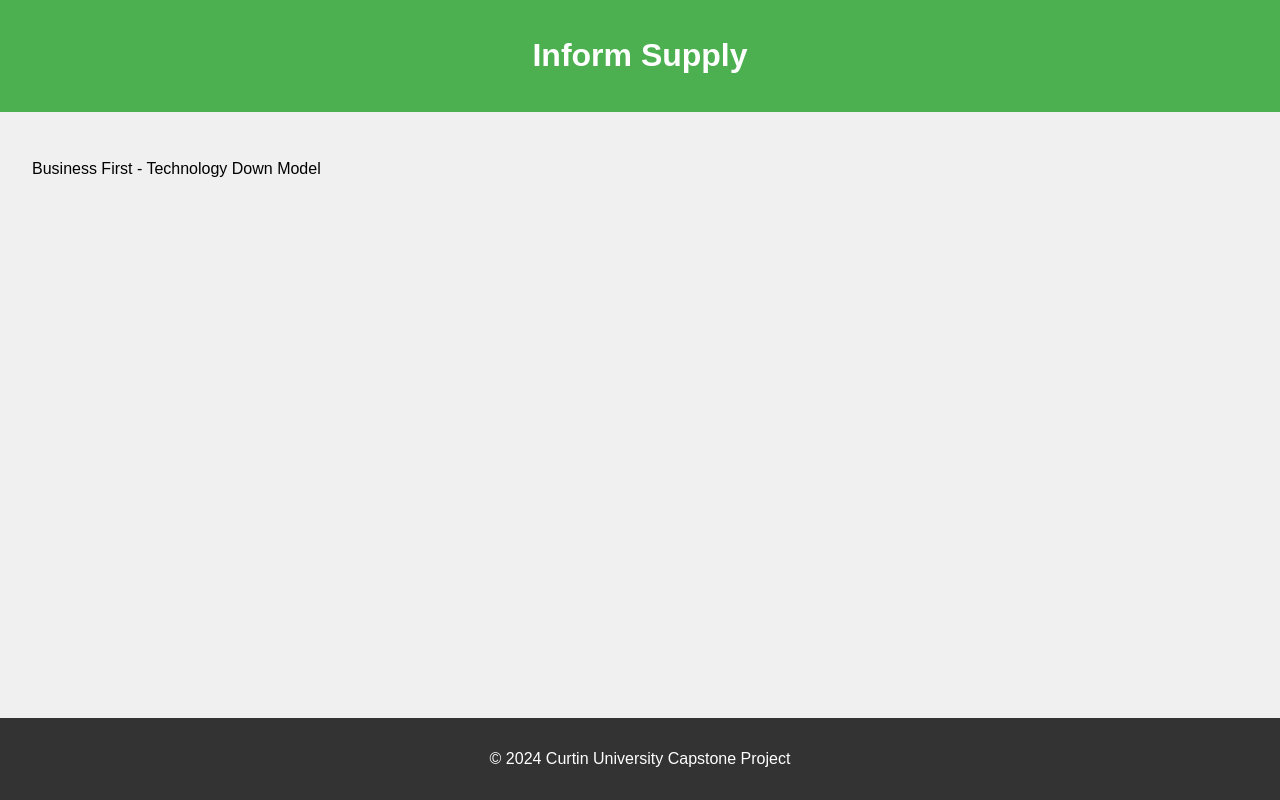
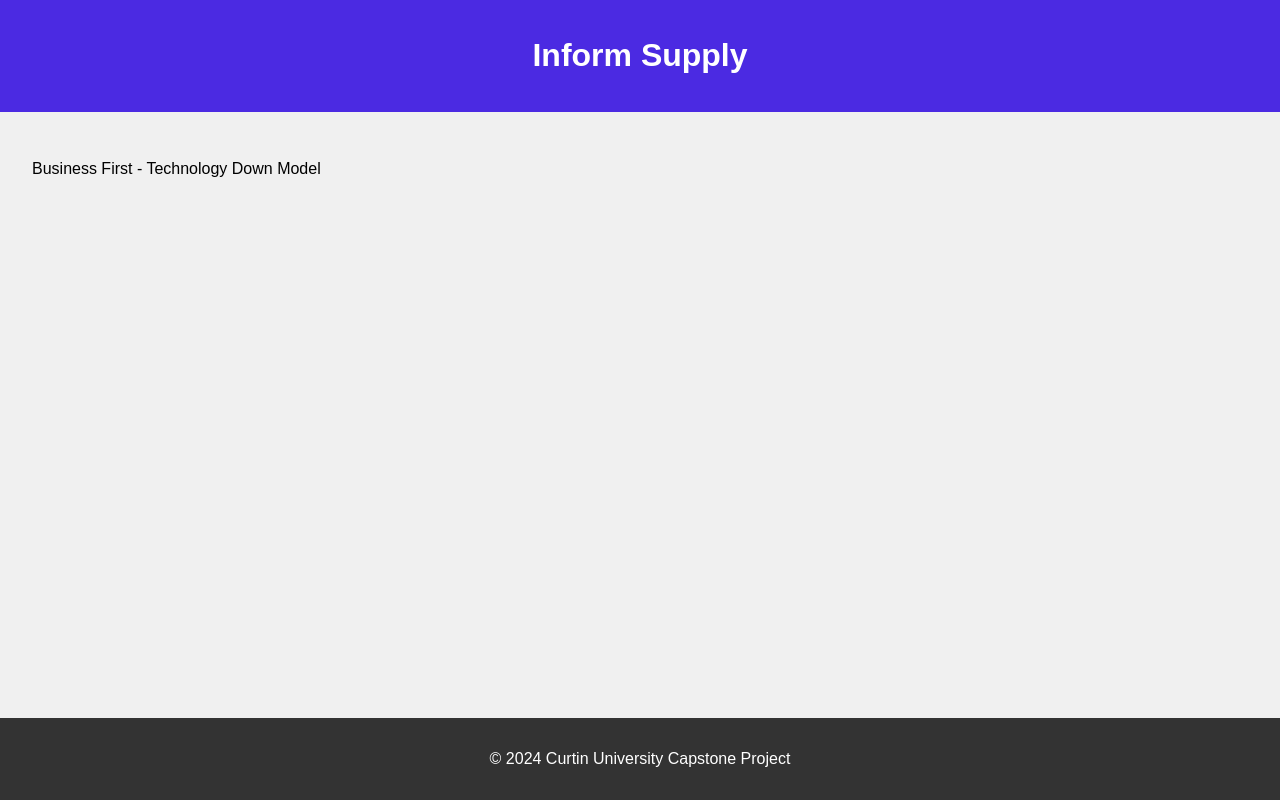
Before and after one commit to egolightly81/InformSupplyGroup, a plain HTML site: page index.html in a window 1280 px wide. Drawn offline with Linux system fonts and the light colour scheme.

Commit message:
Colour Banner Change

```diff
--- a/style.css
+++ b/style.css
@@ -6,7 +6,7 @@
 }
 
 header {
-    background-color: #4CAF50;
+    background-color: #3812e1e3;
     color: white;
     text-align: center;
     padding: 1em 0;
```
